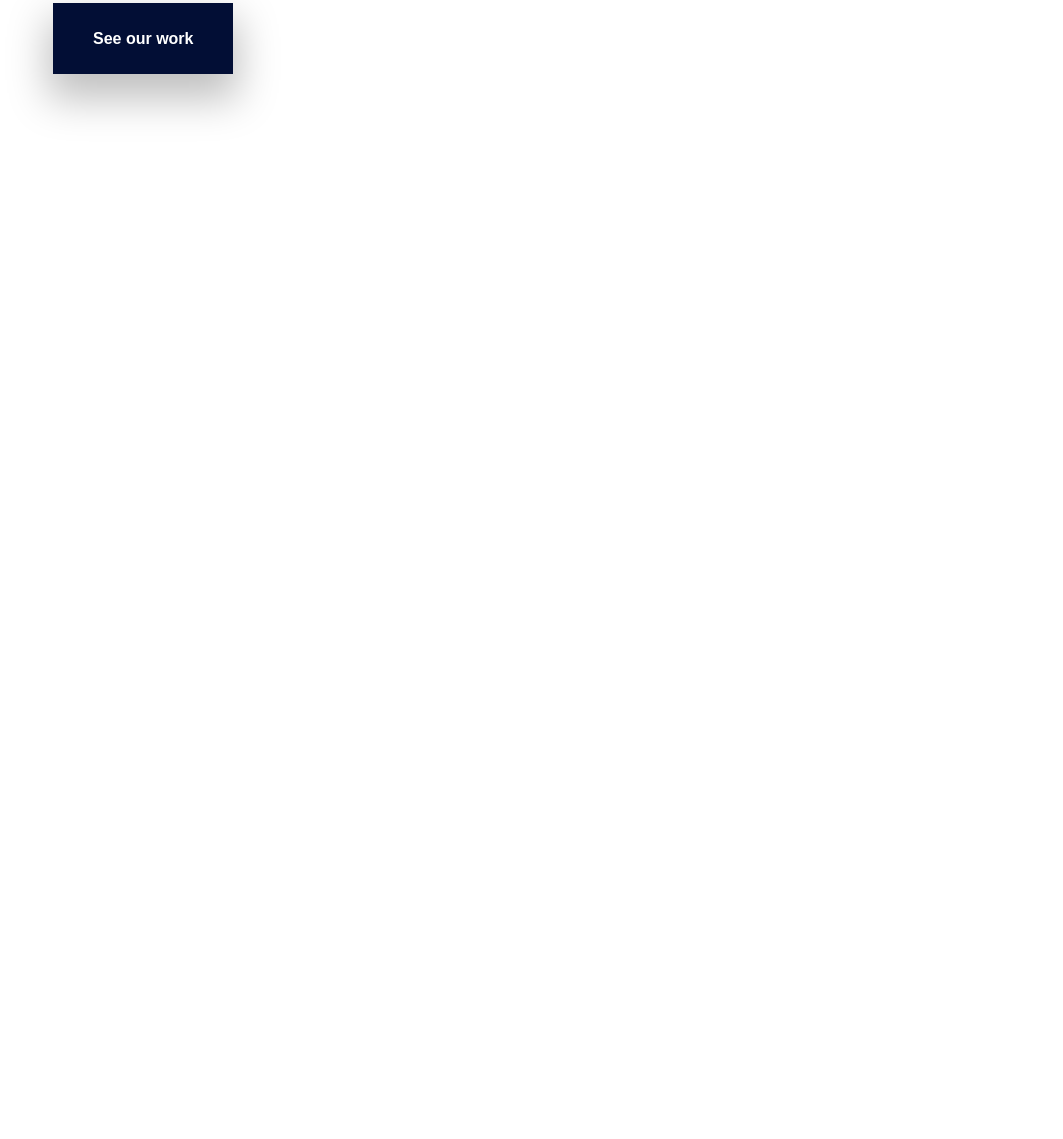
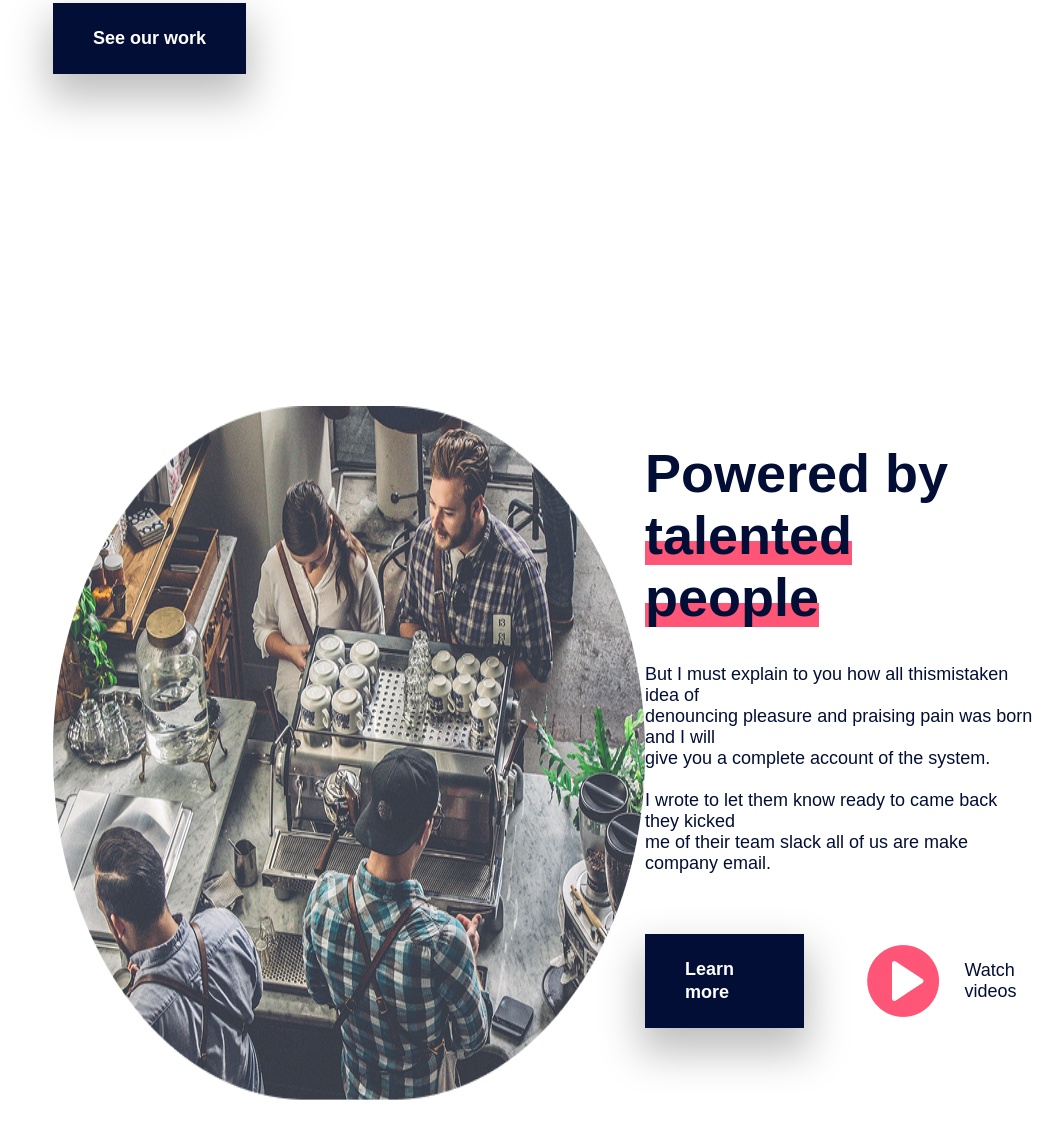
Before and after one commit to igortrajic/static-site-igor, a plain HTML site: page index.html in a window 1280 px wide. Shown: the part 985-2124 px from the top of the page, without its empty margins (97-1160 px from the left). Before the commit the page ends 1291 px from the top, so only its background shows below. Drawn offline with Linux system fonts and the light colour scheme; a web font is replaced by a local one.

Commit message:
feat: powered by and buttons

```diff
--- a/index.html
+++ b/index.html
@@ -38,6 +38,22 @@
       <img src="Illustration.png" class="image1"/>
     </header>
   </homepage>
+  <poweredbypage>
+    <header class="poweredby-page">
+      <img src="Illustration2.png" class="image2"/>
+      <div class="info2">
+          <h1 class="title titles">Powered by<br><span class="underlinee"> talented people</span></h1>
+          <div class="text2">But I must explain to you how all thismistaken idea of<br> denouncing pleasure and praising pain was born and I will<br> give you a complete account of the system.<br><br>I wrote to let them know ready to came back they kicked<br> me of their team slack all of us are make company email.</div>
+          <div class="lesbuttons">
+              <a class="learnmore buttons" href="#">Learn more</a>
+              <div class="watch-videos">
+                <img src="Play btn.png" />
+                <a class="watchvidoes">Watch videos</a>
+              </div>
+          </div>
+      </div>
+    </header>
+  </poweredbypage>
 </body>
 
 </html>
--- a/style.css
+++ b/style.css
@@ -2,7 +2,12 @@ body {
   font-family:'Merriweather',sans-serif;
   color: #020E35;
   margin: 0px;
-
+  font-size: 18px;
+}
+.titles {
+  font-weight: 700;
+  font-size: 54px;
+  line-height: 62px;
 }
 
 .menu {
@@ -81,11 +86,6 @@ mark {
   display: inline-block;
 }
 
-.seework{
-padding: 24px 40px;
-width: fit-content;
-}
-
 .buttons {
   background: #020E35;
   text-decoration: none;
@@ -93,6 +93,8 @@ width: fit-content;
   line-height: 23px;
   color: #FFFFFF;
   box-shadow: 0px 20px 40px 5px #00000040;
+  padding: 24px 40px;
+  width: fit-content;
 }
 
 .info1 {
@@ -101,3 +103,43 @@ width: fit-content;
   justify-content: space-between;
   height: 100%;
 }
+
+.poweredby-page {
+    margin-left: 150px;
+    margin-right: 150px;
+    padding-top: 100px;
+    padding-bottom: 100px;
+    display: flex;
+    justify-content: space-between;
+}
+
+.info2 {
+  padding-bottom: 73px;
+}
+
+.text2 {
+  padding-bottom: 60px;
+}
+
+.lesbuttons {
+  display: flex;
+  gap: 63px;
+}
+
+.watch-videos {
+  display: flex;
+  align-items: center;
+  gap: 24px;
+}
+
+.watchvideos {
+  font-weight: 700;
+}
+
+
+.underlinee {
+  background-image: linear-gradient(#FF5678,#FF5678);
+  background-repeat: no-repeat;
+  background-size: 100% 0.95em;
+  background-position: 0em 0.66em;
+}
```
